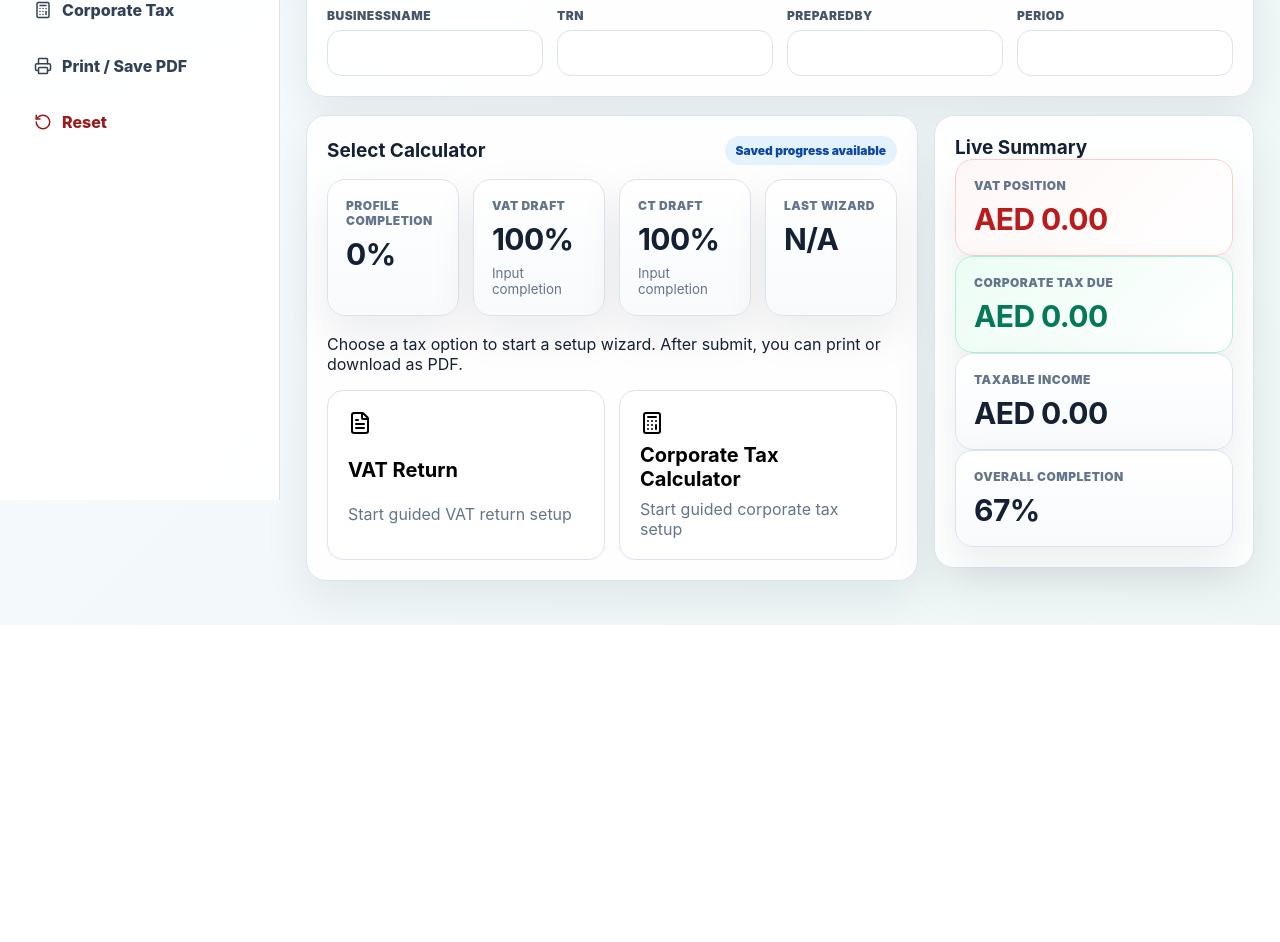
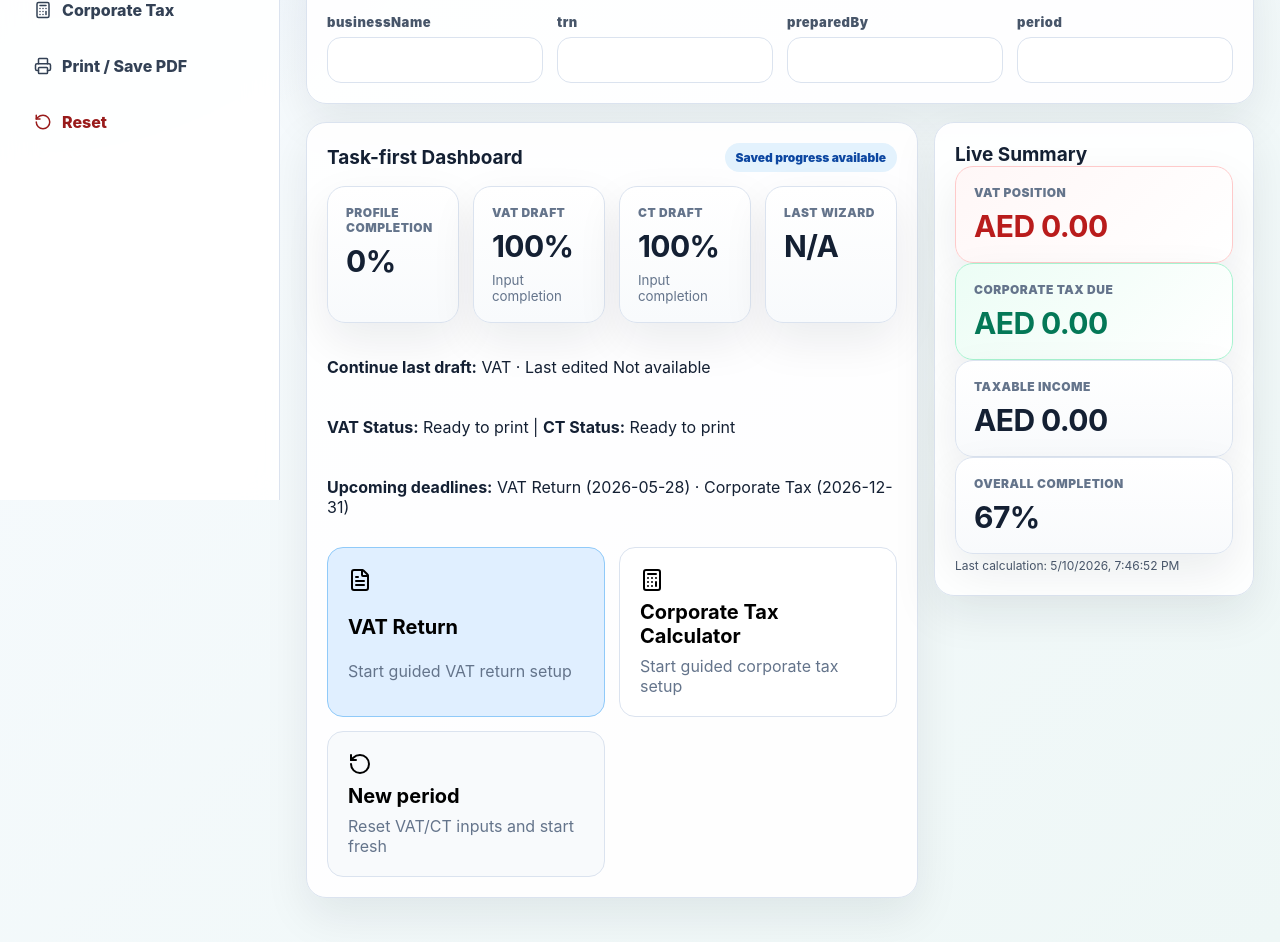
Before and after one commit to aimzworld007/FTA-VAT-TAX-Calculator, a React (Vite) app: page / in a window 1280 px wide. Shown: the part 300-1242 px from the top of the page. Before the commit the page ends 925 px from the top, so only its background shows below. Built offline with nearby package versions, Linux system fonts and the light colour scheme.

Commit message:
Implement task-first dashboard and guided UX enhancements

```diff
--- a/src/main.jsx
+++ b/src/main.jsx
@@ -1,4 +1,4 @@
-import React, { useMemo, useState } from 'react';
+import React, { useEffect, useMemo, useState } from 'react';
 import { createRoot } from 'react-dom/client';
 import { Building2, Calculator, FileText, RotateCcw, Printer, Landmark, BadgeCheck, WandSparkles } from 'lucide-react';
 import './styles.css';
@@ -33,6 +33,7 @@ function App() {
     revenue: 0, cost: 0, deductible: 0, nonDeductible: 0, exemptIncome: 0, loss: 0, notes: '',
   });
   const [priorPeriod, setPriorPeriod] = usePersistentState('uaeTaxSuitePriorPeriod', { netVat: 0, taxDue: 0, taxableIncome: 0, periodLabel: 'Prior period' });
+  const [meta, setMeta] = usePersistentState('uaeTaxSuiteMeta', { vatEditedAt: '', ctEditedAt: '', lastCalculationAt: '' });
 
   const vatResult = useMemo(() => calculateVat(vat, VAT_RULES_2026), [vat]);
   const ctResult = useMemo(() => calculateCorporateTax(ct, CORPORATE_TAX_RULES_2026), [ct]);
@@ -56,6 +57,14 @@ function App() {
     setWizardStep(0);
     setActiveTab('wizard');
   }
+  function touch(key) {
+    const now = new Date().toISOString();
+    setMeta((m) => ({ ...m, [key]: now, lastCalculationAt: now }));
+  }
+  const setVatTracked = (next) => { setVat(next); touch('vatEditedAt'); };
+  const setCtTracked = (next) => { setCt(next); touch('ctEditedAt'); };
+  const setProfileTracked = (next) => setProfile(next);
+  useEffect(() => { touch('lastCalculationAt'); }, [vatResult.netVat, ctResult.taxDue]);
 
   const completion = useMemo(() => {
     const profileDone = ['businessName', 'trn', 'preparedBy', 'period'].filter((k) => String(profile[k] || '').trim()).length;
@@ -81,32 +90,38 @@ function App() {
 
     <main className="content">
       <header className="hero"><div><p className="eyebrow">🇦🇪 Internal UAE tax worksheet</p><h1>VAT Return & Corporate Tax Calculator</h1></div><div className="hero-card"><BadgeCheck/><span>Auto saved locally</span><strong>{money(Math.max(0, vatResult.netVat))}</strong><small>{vatResult.isPayable ? 'Estimated VAT payable' : 'Estimated VAT refund / credit'}</small></div></header>
-      <ProfileCard profile={profile} setProfile={setProfile} />
+      <ProfileCard profile={profile} setProfile={setProfileTracked} />
       <div className="content-grid">
         <div>
-          {activeTab === 'home' && <HomeSelector onSelect={startWizard} completion={completion} wizardType={wizardType} />}
-          {activeTab === 'wizard' && <WizardFlow wizardType={wizardType} wizardStep={wizardStep} setWizardStep={setWizardStep} steps={wizardSteps} profile={profile} setProfile={setProfile} vat={vat} setVat={setVat} ct={ct} setCt={setCt} vatResult={vatResult} ctResult={ctResult} impact={impact} completion={completion} />}
-          {activeTab === 'vat' && <VatModule vat={vat} setVat={setVat} result={vatResult} profile={profile} />}
-          {activeTab === 'ct' && <CorporateTaxModule ct={ct} setCt={setCt} result={ctResult} />}
+          {activeTab === 'home' && <HomeSelector onSelect={startWizard} completion={completion} wizardType={wizardType} meta={meta} vatResult={vatResult} ctResult={ctResult} setVat={setVatTracked} setCt={setCtTracked} />}
+          {activeTab === 'wizard' && <WizardFlow wizardType={wizardType} wizardStep={wizardStep} setWizardStep={setWizardStep} steps={wizardSteps} profile={profile} setProfile={setProfileTracked} vat={vat} setVat={setVatTracked} ct={ct} setCt={setCtTracked} vatResult={vatResult} ctResult={ctResult} impact={impact} completion={completion} />}
+          {activeTab === 'vat' && <VatModule vat={vat} setVat={setVatTracked} result={vatResult} profile={profile} />}
+          {activeTab === 'ct' && <CorporateTaxModule ct={ct} setCt={setCtTracked} result={ctResult} />}
         </div>
-        <SummaryRail vatResult={vatResult} ctResult={ctResult} ct={ct} completion={completion} />
+        <SummaryRail vatResult={vatResult} ctResult={ctResult} ct={ct} completion={completion} meta={meta} />
       </div>
     </main>
   </div>;
 }
 
-function HomeSelector({ onSelect, completion, wizardType }) {
+function HomeSelector({ onSelect, completion, wizardType, meta, vatResult, ctResult, setVat, setCt }) {
+  const status = (pct) => (pct === 0 ? 'Not started' : pct < 100 ? 'In progress' : 'Ready to print');
+  const upcoming = [{ name: 'VAT Return', due: '2026-05-28' }, { name: 'Corporate Tax', due: '2026-12-31' }];
   return <section className="card">
-    <div className="card-title"><h2>Select Calculator</h2><span className="badge">Saved progress available</span></div>
+    <div className="card-title"><h2>Task-first Dashboard</h2><span className="badge">Saved progress available</span></div>
     <section className="grid-section">
       <Kpi label="Profile Completion" value={`${completion.profile}%`} />
       <Kpi label="VAT Draft" value={`${completion.vat}%`} note="Input completion" />
       <Kpi label="CT Draft" value={`${completion.ct}%`} note="Input completion" />
       <Kpi label="Last Wizard" value={wizardType ? wizardType.toUpperCase() : 'N/A'} />
     </section>
-    <p>Choose a tax option to start a setup wizard. After submit, you can print or download as PDF.</p>
+    <div className="dashboard-list">
+      <p><strong>Continue last draft:</strong> {wizardType ? wizardType.toUpperCase() : 'VAT'} · Last edited {meta.vatEditedAt || meta.ctEditedAt ? new Date(meta.vatEditedAt || meta.ctEditedAt).toLocaleString() : 'Not available'}</p>
+      <p><strong>VAT Status:</strong> {status(completion.vat)} | <strong>CT Status:</strong> {status(completion.ct)}</p>
+      <p><strong>Upcoming deadlines:</strong> {upcoming.map((u) => `${u.name} (${u.due})`).join(' · ')}</p>
+    </div>
     <div className="selector-grid">
-      <button className="selector-card" onClick={() => onSelect('vat')}>
+      <button className="selector-card primary" onClick={() => onSelect('vat')}>
         <FileText size={24} />
         <strong>VAT Return</strong>
         <span>Start guided VAT return setup</span>
@@ -116,11 +131,16 @@ function HomeSelector({ onSelect, completion, wizardType }) {
         <strong>Corporate Tax Calculator</strong>
         <span>Start guided corporate tax setup</span>
       </button>
+      <button className="selector-card secondary" onClick={() => { setVat({ emirate: '1c', mode: VAT_RULES_2026.defaultMode, zeroRated: 0, exemptSales: 0, salesAdjustmentVat: 0, expenseAdjustmentVat: 0, notes: '', months: [{ month: '', sales: 0, purchases: 0, expenses: 0 }, { month: '', sales: 0, purchases: 0, expenses: 0 }, { month: '', sales: 0, purchases: 0, expenses: 0 }] }); setCt({ ...{ fyStart: '2026-01-01', fyEnd: '2026-12-31', entityType: 'Mainland / Normal UAE Business', smallBusinessRelief: 'no', revenue: 0, cost: 0, deductible: 0, nonDeductible: 0, exemptIncome: 0, loss: 0, notes: '' } }); onSelect('vat'); }}>
+        <RotateCcw size={24} />
+        <strong>New period</strong>
+        <span>Reset VAT/CT inputs and start fresh</span>
+      </button>
     </div>
   </section>;
 }
 
-const ProfileCard = ({ profile, setProfile }) => <section className="card no-print"><div className="card-title"><h2><Building2 size={20}/> Shared Business Profile</h2></div><div className="form-grid four">{['businessName','trn','preparedBy','period'].map(k => <Field key={k} label={k}><input value={profile[k]} onChange={e => setProfile({ ...profile, [k]: e.target.value })} /></Field>)}</div></section>;
+const ProfileCard = ({ profile, setProfile, requiredErrors = [] }) => <section className="card no-print"><div className="card-title"><h2><Building2 size={20}/> Shared Business Profile</h2><span className="badge">Data is local-only</span></div><div className="form-grid four">{['businessName','trn','preparedBy','period'].map(k => <Field key={k} label={k} help={requiredErrors.includes(k) ? 'This field is required to continue.' : ''}><input className={requiredErrors.includes(k) ? 'invalid' : ''} value={profile[k]} onChange={e => setProfile({ ...profile, [k]: e.target.value })} /></Field>)}</div></section>;
 
 function Dashboard({ vatResult, ctResult, ct, priorPeriod, setPriorPeriod }) {
   return <section className="stack"><section className="grid-section">
@@ -151,7 +171,7 @@ function WizardFlow(props) { const { wizardType, wizardStep, setWizardStep, step
   const progress = Math.round(((wizardStep + 1) / steps.length) * 100);
   return <section className="card"><div className="wizard-steps">{steps.map((s,i)=><button key={s} className={i===wizardStep?'active':''} onClick={()=>setWizardStep(i)}>{i+1}. {s}</button>)}</div>
   <div className="wizard-progress"><strong>Progress:</strong> {progress}% complete · Profile {completion.profile}% · {wizardType.toUpperCase()} {wizardType === 'vat' ? completion.vat : completion.ct}%</div>
-  {wizardStep===0 && <ProfileCard profile={profile} setProfile={setProfile} />}
+  {wizardStep===0 && <ProfileCard profile={profile} setProfile={setProfile} requiredErrors={!canContinue ? ['businessName', 'trn', 'preparedBy', 'period'].filter((k) => !String(profile[k] || '').trim()) : []} />}
   {wizardStep===1 && <div className="stack">{wizardType === 'vat' ? <VatModule vat={vat} setVat={setVat} result={vatResult} profile={profile} compact /> : <CorporateTaxModule ct={ct} setCt={setCt} result={ctResult} compact />}</div>}
   {wizardStep===2 && <section className="grid-section four">{wizardType === 'vat'
     ? <><Kpi label="VAT Change Impact" value={money(impact.vatDelta)} note="vs baseline assumptions" tone={impact.vatDelta > 0 ? 'danger' : 'success'} /><Kpi label="Final Net VAT" value={money(vatResult.netVat)} /><Kpi label="Payable / Credit" value={money(Math.abs(vatResult.netVat))} tone={vatResult.isPayable ? 'danger' : 'success'} /><Kpi label="Type" value={vatResult.isPayable ? 'Payable' : 'Refund/Credit'} /></>
@@ -162,7 +182,7 @@ function WizardFlow(props) { const { wizardType, wizardStep, setWizardStep, step
   </section>;
 }
 
-function SummaryRail({ vatResult, ctResult, ct, completion }) {
+function SummaryRail({ vatResult, ctResult, ct, completion, meta }) {
   const warnings = [];
   if (ct.fyEnd < ct.fyStart) warnings.push('Financial year end date is earlier than start date.');
   if (Number(ct.revenue) < Number(ct.cost)) warnings.push('Revenue is lower than cost of sales. Verify data.');
@@ -176,6 +196,7 @@ function SummaryRail({ vatResult, ctResult, ct, completion }) {
         <Kpi label="Overall Completion" value={`${Math.round((completion.profile + completion.vat + completion.ct) / 3)}%`} />
       </div>
       {warnings.length > 0 && <div className="notice">{warnings.map((w) => <div key={w}>• {w}</div>)}</div>}
+      <small className="field-help">Last calculation: {meta.lastCalculationAt ? new Date(meta.lastCalculationAt).toLocaleString() : 'Not yet calculated'}</small>
     </section>
   </aside>;
 }
@@ -184,7 +205,8 @@ function VatModule({ vat, setVat, result, profile }) {
   const update = (key, value) => setVat({ ...vat, [key]: value });
   const updateMonth = (index, key, value) => { const months = [...vat.months]; months[index] = { ...months[index], [key]: value }; setVat({ ...vat, months }); };
   const rows = [{ box: '14', label: result.isPayable ? 'Payable tax for period' : 'Refundable tax for period', amount: 0, vat: result.netVat, adjustment: 0 }];
-  return <section className="stack"><section className="card"><div className="card-title"><h2>VAT Return Inputs</h2></div><div className="form-grid three">
+  const autoFillMonths = () => setVat({ ...vat, months: vat.months.map((m, i) => ({ ...m, month: m.month || `Month ${i + 1}` })) });
+  return <section className="stack"><section className="card"><div className="card-title"><h2>VAT Return Inputs <span className="badge">VAT Rules 2026</span></h2><button className="ghost" onClick={autoFillMonths}>Auto-fill month labels</button></div><div className="form-grid three">
     <Field label="Main Emirate" help="Select where the standard-rated supplies are primarily reported."><select value={vat.emirate} onChange={e => update('emirate', e.target.value)}>{Object.entries(VAT_RULES_2026.emirates).map(([k,v]) => <option key={k} value={k}>{v}</option>)}</select></Field>
     <Field label="Amount Type" help="Inclusive means inputs include VAT; exclusive means VAT is added on top."><select value={vat.mode} onChange={e => update('mode', e.target.value)}><option value="inclusive">VAT Inclusive</option><option value="exclusive">VAT Exclusive</option></select></Field>
     <Field label="Sales Adjustment VAT" help="Manual output VAT corrections for debit/credit note adjustments."><input type="number" value={vat.salesAdjustmentVat} onChange={e => update('salesAdjustmentVat', e.target.value)} /></Field>
@@ -192,12 +214,14 @@ function VatModule({ vat, setVat, result, profile }) {
     <Field label="Exempt Sales" help="Supplies exempt from VAT and excluded from output VAT."><input type="number" value={vat.exemptSales} onChange={e => update('exemptSales', e.target.value)} /></Field>
     <Field label="Expense Adjustment VAT" help="Manual input VAT corrections for blocked or corrected claims."><input type="number" value={vat.expenseAdjustmentVat} onChange={e => update('expenseAdjustmentVat', e.target.value)} /></Field>
   </div><div className="month-grid">{vat.months.map((row, i) => <div className="month-card" key={i}><Field label={`Month ${i + 1}`}><input value={row.month} onChange={e => updateMonth(i, 'month', e.target.value)} /></Field><Field label="Sales"><input type="number" value={row.sales} onChange={e => updateMonth(i, 'sales', e.target.value)} /></Field><Field label="Purchases"><input type="number" value={row.purchases} onChange={e => updateMonth(i, 'purchases', e.target.value)} /></Field><Field label="Expenses"><input type="number" value={row.expenses} onChange={e => updateMonth(i, 'expenses', e.target.value)} /></Field></div>)}</div>
-  <Field label="Notes"><textarea value={vat.notes} onChange={e => update('notes', e.target.value)} /></Field></section><ReportTable title="VAT Summary" rows={rows} /><PrintHeader profile={profile} title="UAE VAT Return Summary" /></section>;
+  <Field label="Notes"><textarea value={vat.notes} onChange={e => update('notes', e.target.value)} /></Field>
+  <details className="assumption"><summary>Calculation assumptions</summary><p>Standard VAT = 5%, zero-rated and exempt supplies are handled separately, and manual adjustments are applied directly.</p></details>
+  </section><ReportTable title="VAT Summary" rows={rows} /><PrintHeader profile={profile} title="UAE VAT Return Summary" /></section>;
 }
 
 function CorporateTaxModule({ ct, setCt, result }) {
   const update = (key, value) => setCt({ ...ct, [key]: value });
-  return <section className="stack"><section className="card"><div className="card-title"><h2>Corporate Tax Inputs</h2></div><div className="form-grid three">
+  return <section className="stack"><section className="card"><div className="card-title"><h2>Corporate Tax Inputs <span className="badge">CT Rules 2026</span></h2></div><div className="form-grid three">
     <Field label="Financial Year Start"><input type="date" value={ct.fyStart} onChange={e => update('fyStart', e.target.value)} /></Field>
     <Field label="Financial Year End"><input type="date" value={ct.fyEnd} onChange={e => update('fyEnd', e.target.value)} /></Field>
     <Field label="Small Business Relief" help="If validly elected and eligible, estimated CT becomes AED 0."><select value={ct.smallBusinessRelief} onChange={e => update('smallBusinessRelief', e.target.value)}><option value="no">No / Not selected</option><option value="yes">Yes, eligible and selected</option></select></Field>
@@ -208,11 +232,11 @@ function CorporateTaxModule({ ct, setCt, result }) {
     <Field label="Non-Deductible Expenses" help="Add-back expenses not allowed for tax deduction."><input type="number" value={ct.nonDeductible} onChange={e => update('nonDeductible', e.target.value)} /></Field>
     <Field label="Exempt / Non-Taxable Income"><input type="number" value={ct.exemptIncome} onChange={e => update('exemptIncome', e.target.value)} /></Field>
     <Field label="Tax Loss Carried Forward"><input type="number" value={ct.loss} onChange={e => update('loss', e.target.value)} /></Field>
-  </div></section>
+  </div><details className="assumption"><summary>Calculation assumptions</summary><p>Tax is estimated using AED 375,000 threshold and configured rate with SBR toggle applied when selected.</p></details></section>
   <section className="card"><h2>Corporate Tax Calculation Summary</h2><table><tbody><tr><th>Item</th><th>Amount</th></tr><tr><td>Taxable Income</td><td>{money(result.taxableIncome)}</td></tr><tr><td>Estimated Corporate Tax</td><td>{money(result.taxDue)}</td></tr></tbody></table></section></section>;
 }
 
 function ReportTable({ title, rows }) { return <section className="card"><h2>{title}</h2><table><thead><tr><th>Box</th><th>Description</th><th>Amount</th><th>VAT</th><th>Adjustment</th></tr></thead><tbody>{rows.map(row => <tr key={`${row.box}-${row.label}`}><td><strong>{row.box}</strong></td><td>{row.label}</td><td>{money(row.amount)}</td><td>{money(row.vat)}</td><td>{money(row.adjustment)}</td></tr>)}</tbody></table></section>; }
-function PrintHeader({ profile, title }) { return <section className="print-only print-header"><img src={FTA_LOGO} alt="FTA"/><div><h1>{title}</h1><p>{profile.businessName || 'Company Name'} · {profile.trn || 'TRN / CT No.'} · {profile.period || 'Period'}</p></div></section>; }
+function PrintHeader({ profile, title }) { return <section className="print-only print-header"><img src={FTA_LOGO} alt="FTA"/><div><h1>{title}</h1><p>{profile.businessName || 'Company Name'} · {profile.trn || 'TRN / CT No.'} · {profile.period || 'Period'}</p><p>Prepared by: {profile.preparedBy || 'N/A'} · Generated: {new Date().toLocaleDateString()}</p><p>Signature: __________________</p></div></section>; }
 
 createRoot(document.getElementById('root')).render(<App />);
```
Also changed, not shown: src/styles.css.
